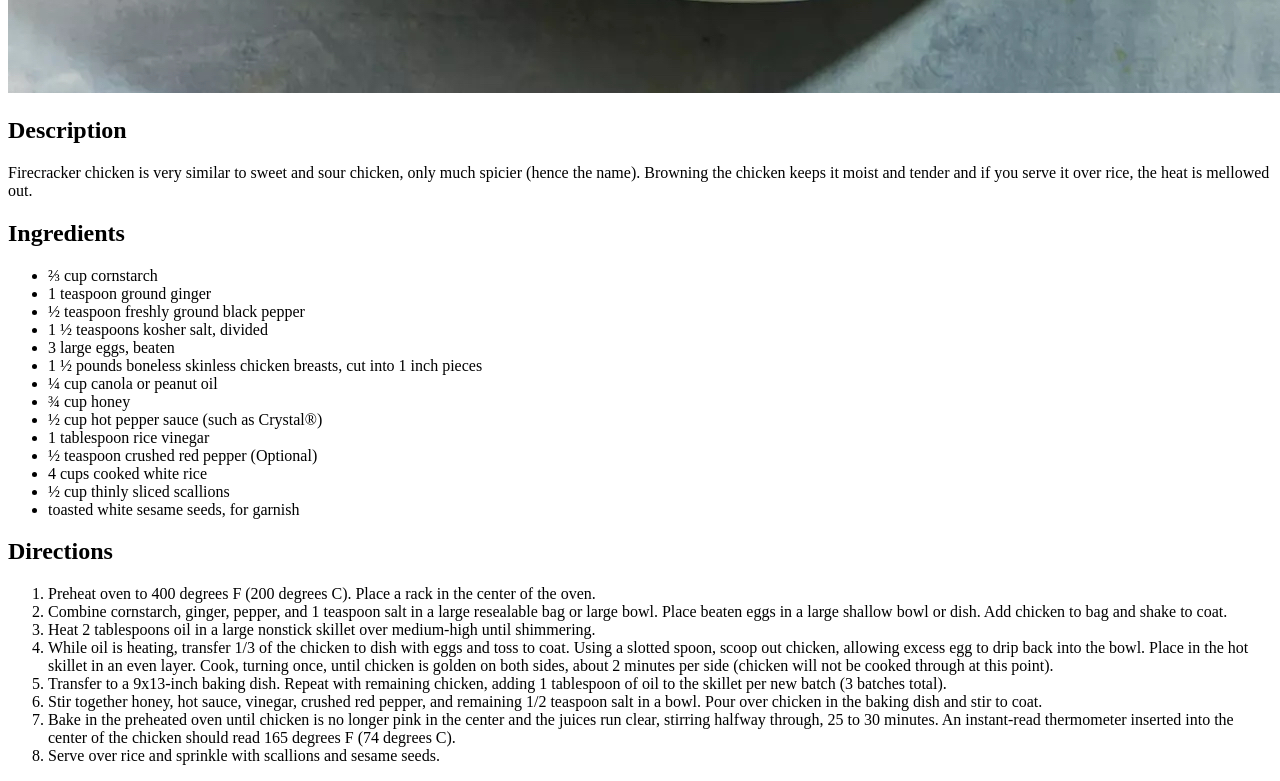
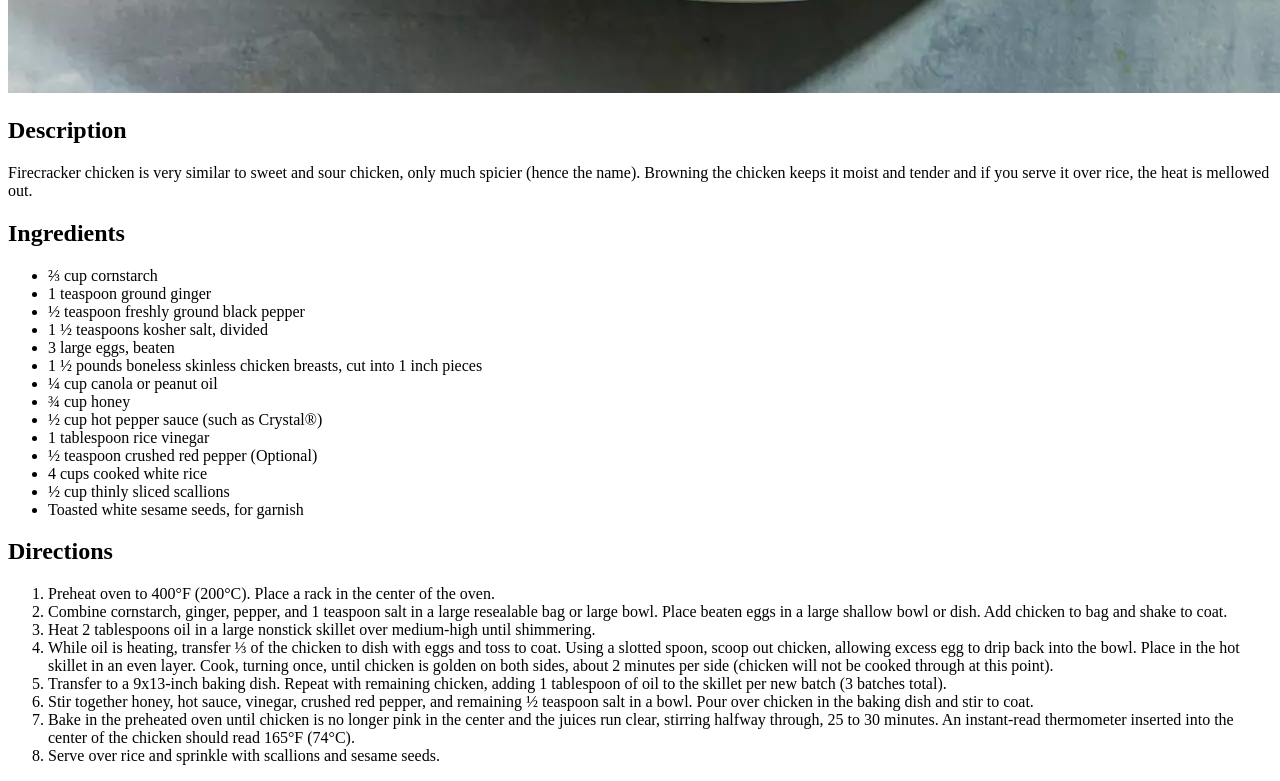
Before and after one commit to Jake-Rice/odin-recipes, a plain HTML site: page recipes/firecracker-chicken.html in a window 1280 px wide. Shown: the part 1112-1893 px from the top of the page. Drawn offline with Linux system fonts and the light colour scheme.

Commit message:
Add fraction and degree characters to recipe pages

```diff
--- a/recipes/firecracker-chicken.html
+++ b/recipes/firecracker-chicken.html
@@ -24,17 +24,17 @@
       <li>½ teaspoon crushed red pepper (Optional)</li>
       <li>4 cups cooked white rice</li>
       <li>½ cup thinly sliced scallions</li>
-      <li>toasted white sesame seeds, for garnish</li>
+      <li>Toasted white sesame seeds, for garnish</li>
     </ul>
     <h2>Directions</h2>
     <ol>
-      <li>Preheat oven to 400 degrees F (200 degrees C). Place a rack in the center of the oven.</li>
+      <li>Preheat oven to 400&#176;F (200&#176;C). Place a rack in the center of the oven.</li>
       <li>Combine cornstarch, ginger, pepper, and 1 teaspoon salt in a large resealable bag or large bowl. Place beaten eggs in a large shallow bowl or dish. Add chicken to bag and shake to coat.</li>
       <li>Heat 2 tablespoons oil in a large nonstick skillet over medium-high until shimmering.</li>
-      <li>While oil is heating, transfer 1/3 of the chicken to dish with eggs and toss to coat. Using a slotted spoon, scoop out chicken, allowing excess egg to drip back into the bowl. Place in the hot skillet in an even layer. Cook, turning once, until chicken is golden on both sides, about 2 minutes per side (chicken will not be cooked through at this point).</li>
+      <li>While oil is heating, transfer &frac13; of the chicken to dish with eggs and toss to coat. Using a slotted spoon, scoop out chicken, allowing excess egg to drip back into the bowl. Place in the hot skillet in an even layer. Cook, turning once, until chicken is golden on both sides, about 2 minutes per side (chicken will not be cooked through at this point).</li>
       <li>Transfer to a 9x13-inch baking dish. Repeat with remaining chicken, adding 1 tablespoon of oil to the skillet per new batch (3 batches total).</li>
-      <li>Stir together honey, hot sauce, vinegar, crushed red pepper, and remaining 1/2 teaspoon salt in a bowl. Pour over chicken in the baking dish and stir to coat.</li>
-      <li>Bake in the preheated oven until chicken is no longer pink in the center and the juices run clear, stirring halfway through, 25 to 30 minutes. An instant-read thermometer inserted into the center of the chicken should read 165 degrees F (74 degrees C).</li>
+      <li>Stir together honey, hot sauce, vinegar, crushed red pepper, and remaining &frac12; teaspoon salt in a bowl. Pour over chicken in the baking dish and stir to coat.</li>
+      <li>Bake in the preheated oven until chicken is no longer pink in the center and the juices run clear, stirring halfway through, 25 to 30 minutes. An instant-read thermometer inserted into the center of the chicken should read 165&#176;F (74&#176;C).</li>
       <li>Serve over rice and sprinkle with scallions and sesame seeds.</li>
     </ol>
   </body>
```
Also changed, not shown: recipes/homemade-mac-and-cheese.html (+4 -3 lines).
